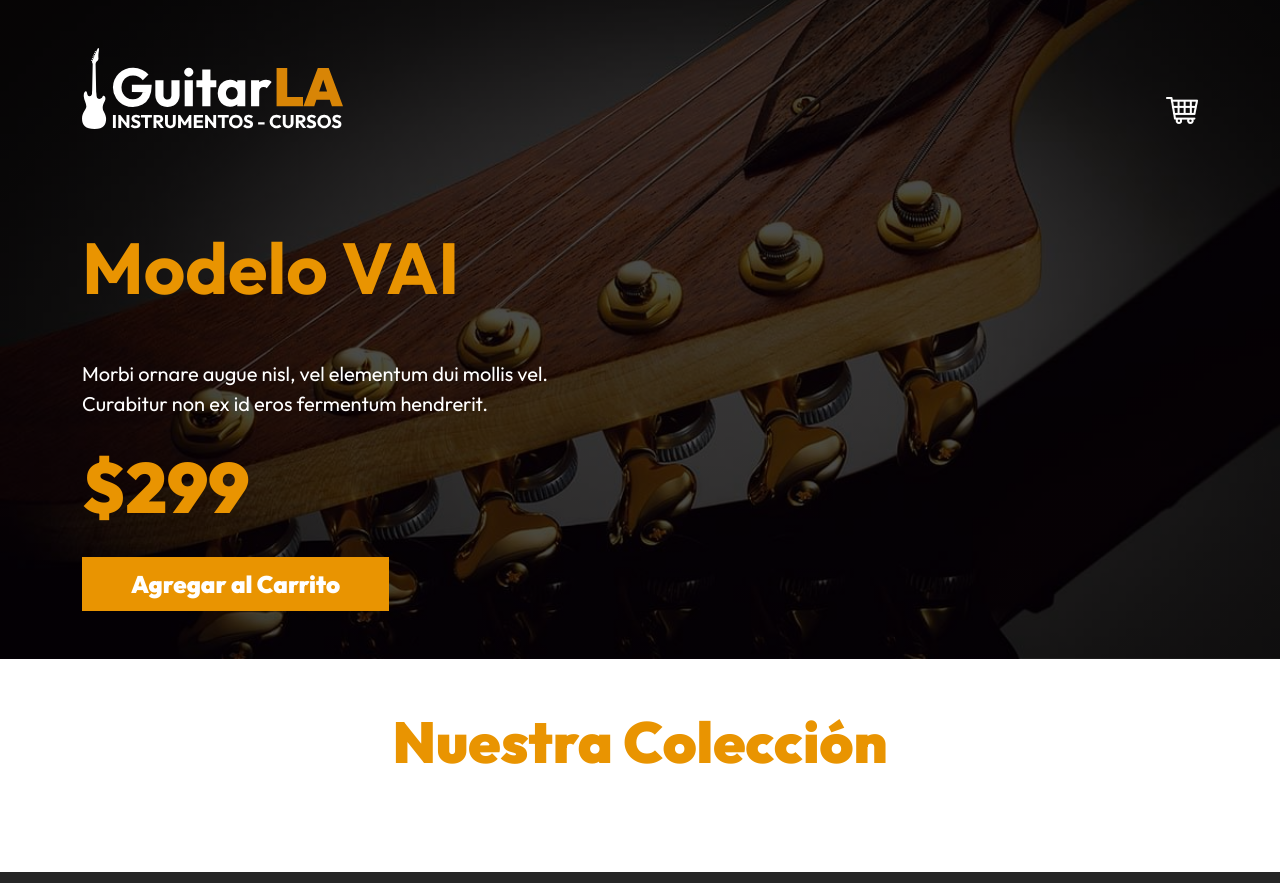
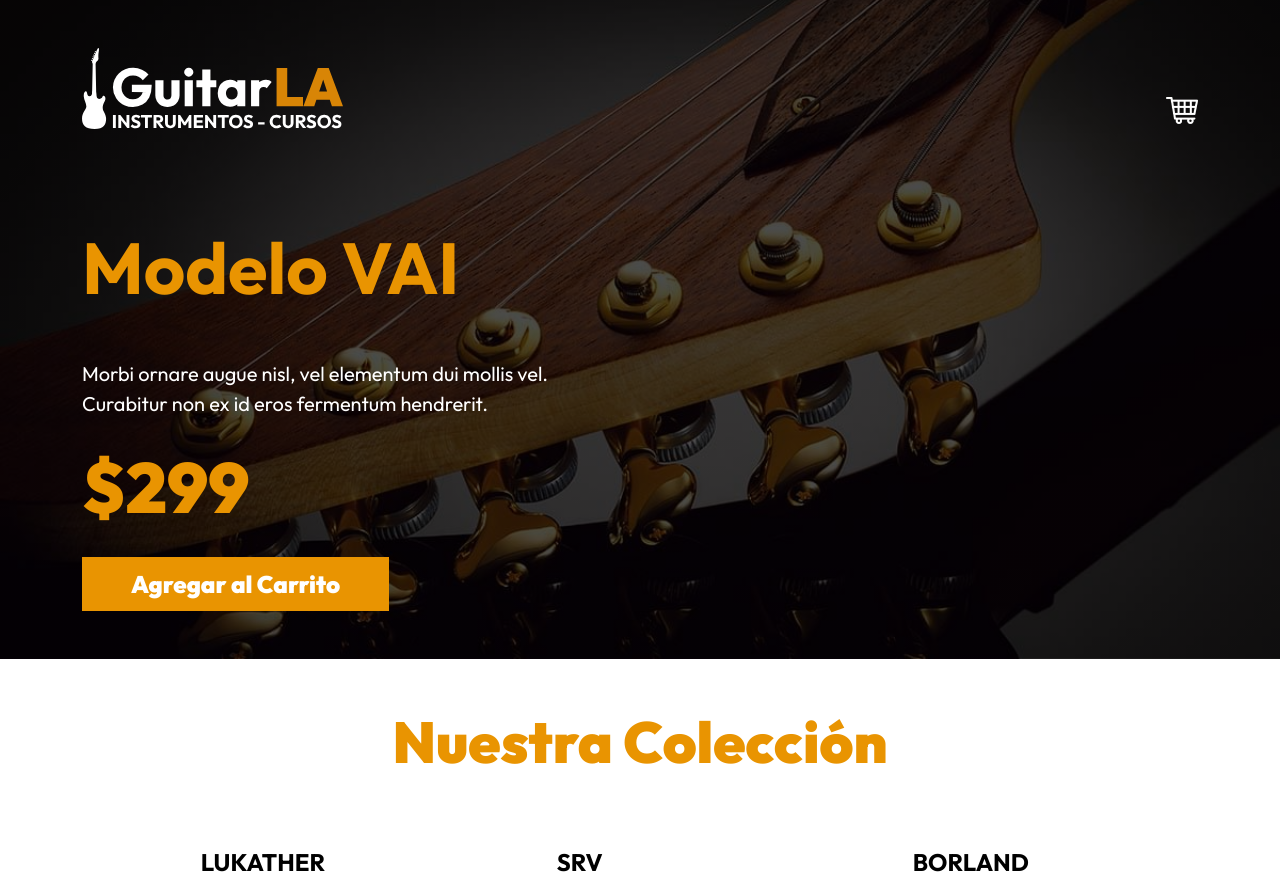
Before and after one commit to EDYZON/guitarla-vue, a Vue app: page / in a window 1280 px wide. Shown: the top 883 px of the page. Built offline with nearby package versions, Linux system fonts and the light colour scheme.

Commit message:
Update - Clase 65

```diff
--- a/src/App.vue
+++ b/src/App.vue
@@ -10,7 +10,8 @@ const carrito   = ref([])
 const guitarra = ref({})
 
 onMounted(()=>{
-  guitarra.value = db[3]
+        guitarras.value = db;
+        guitarra.value = db[3]
 });
 
 const agregarCarrito = (guitarra) => {
```
Also changed, not shown: 1 other file (tests, documents, lock files or other folders).
